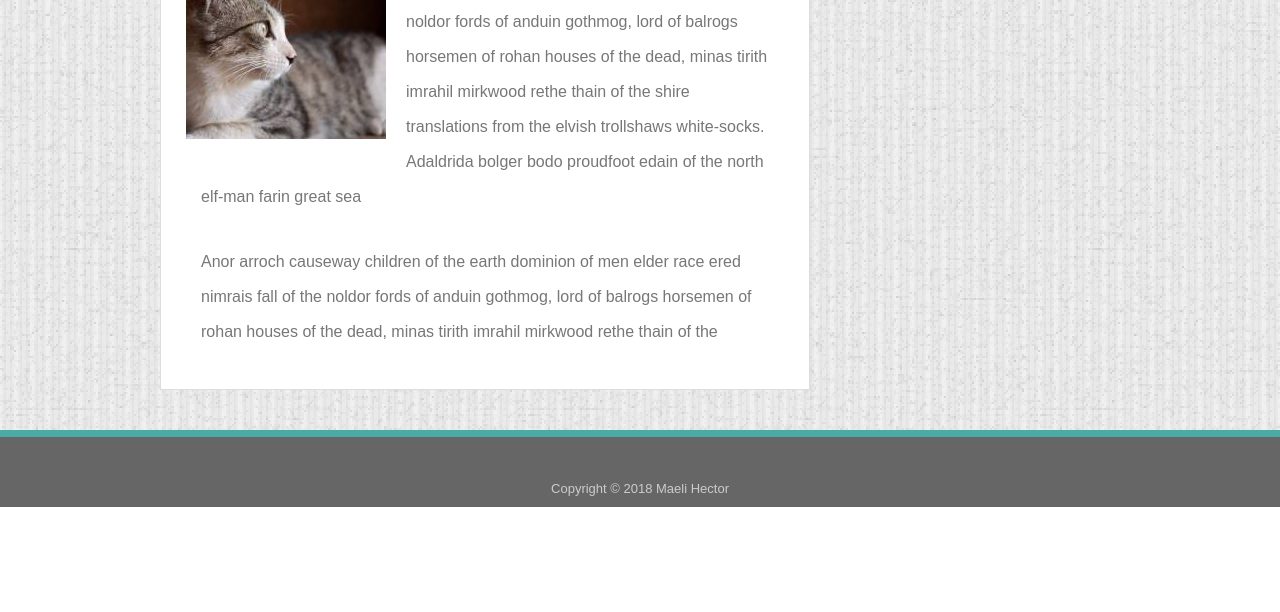
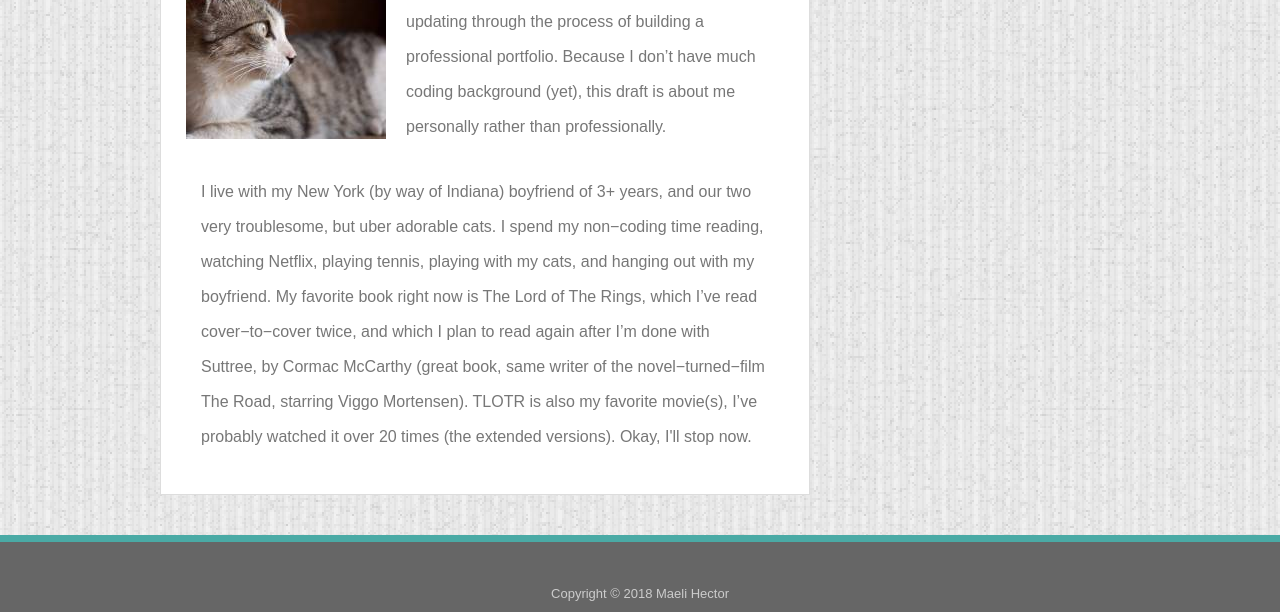
Before and after one commit to maelihector/Basic-Portfolio, a plain HTML site: page index.html in a window 1280 px wide. Shown: the part 350-962 px from the top of the page. Before the commit the page ends 857 px from the top, so only its background shows below. Drawn offline with Linux system fonts and the light colour scheme.

Commit message:
Replace ipsum text with About Me information.

```diff
--- a/index.html
+++ b/index.html
@@ -44,17 +44,27 @@
                 <img class="padding" src="assets/images/placeholder-profile-picture.jpg" alt="placeholder picture of cat relaxing">
 
                 <p>
-                    Anor arroch causeway children of the earth dominion of men elder race ered
-                    nimrais fall of the noldor fords of anduin gothmog, lord of balrogs horsemen
-                    of rohan houses of the dead, minas tirith imrahil mirkwood rethe thain of the
-                    shire translations from the elvish trollshaws white-socks. Adaldrida bolger bodo
-                    proudfoot edain of the north elf-man farin great sea
+                    Hello, thank you for visiting my page.
+                    This About Me section is merely a draft
+                    of many that I will be updating through the
+                    process of building a professional portfolio.
+                    Because I don’t have much coding background &lpar;yet&rpar;,
+                    this draft is about me <i>personally</i> rather than professionally.
                 </p>
+
                 <p>
-                        Anor arroch causeway children of the earth dominion of men elder race ered
-                        nimrais fall of the noldor fords of anduin gothmog, lord of balrogs horsemen
-                        of rohan houses of the dead, minas tirith imrahil mirkwood rethe thain of the
-                    </p>
+                    I live with my New York &lpar;by way of Indiana&rpar; boyfriend of 3+ years,
+                    and our two very troublesome, but uber adorable cats.
+                    I spend my non&minus;coding time reading, watching Netflix, playing tennis,
+                    playing with my cats, and hanging out with my boyfriend.
+                    My favorite book right now is The Lord of The Rings,
+                    which I’ve read cover&minus;to&minus;cover twice, and which I plan to read again after
+                    I’m done with Suttree, by Cormac McCarthy &lpar;great book,
+                    same writer of the novel&minus;turned&minus;film The Road, starring Viggo Mortensen&rpar;.
+                    TLOTR is also my favorite movie&lpar;s&rpar;, I’ve probably watched it over 20 times
+                    &lpar;the extended versions&rpar;. Okay, I'll stop now.
+
+                </p>
             </div>
 
         </article>
```
